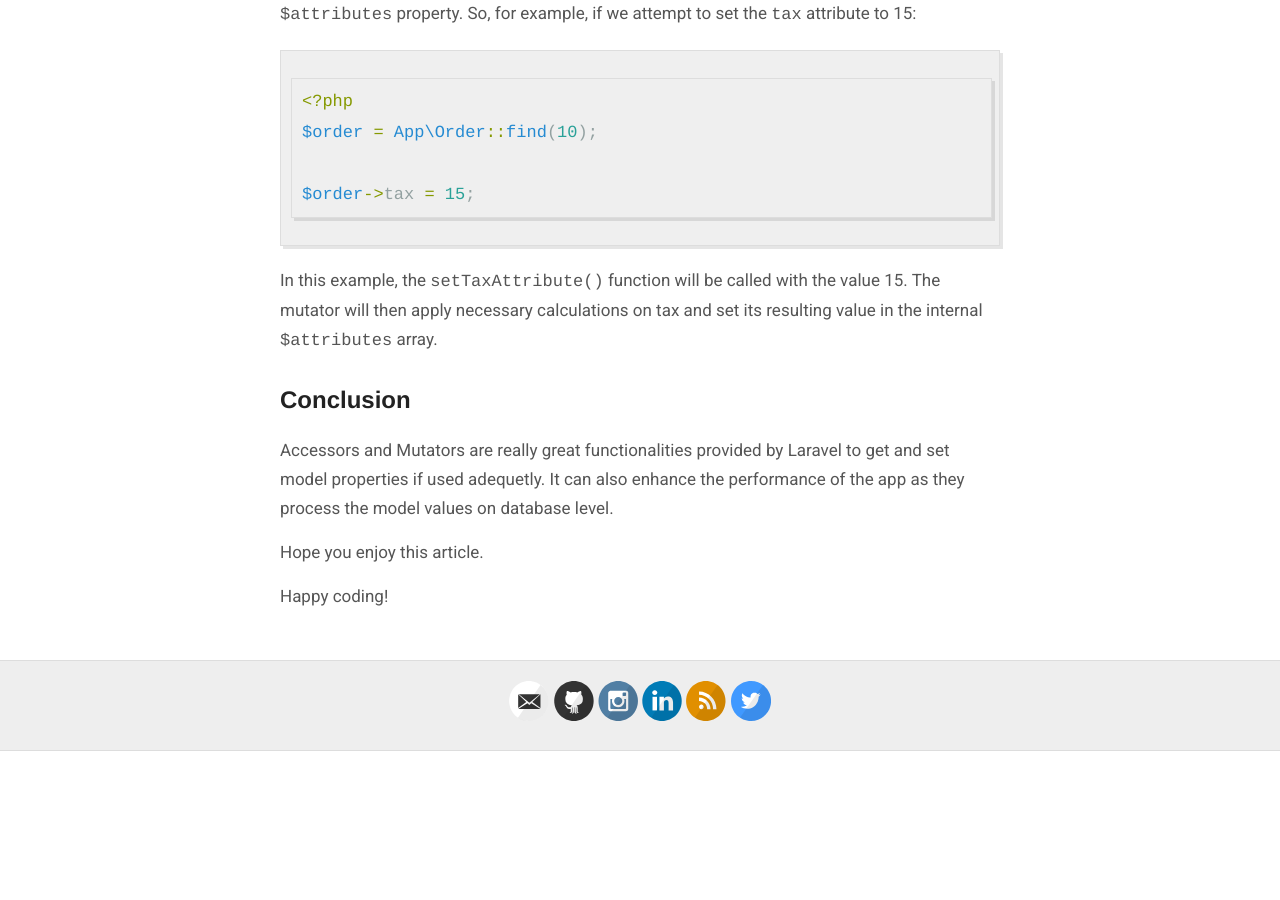
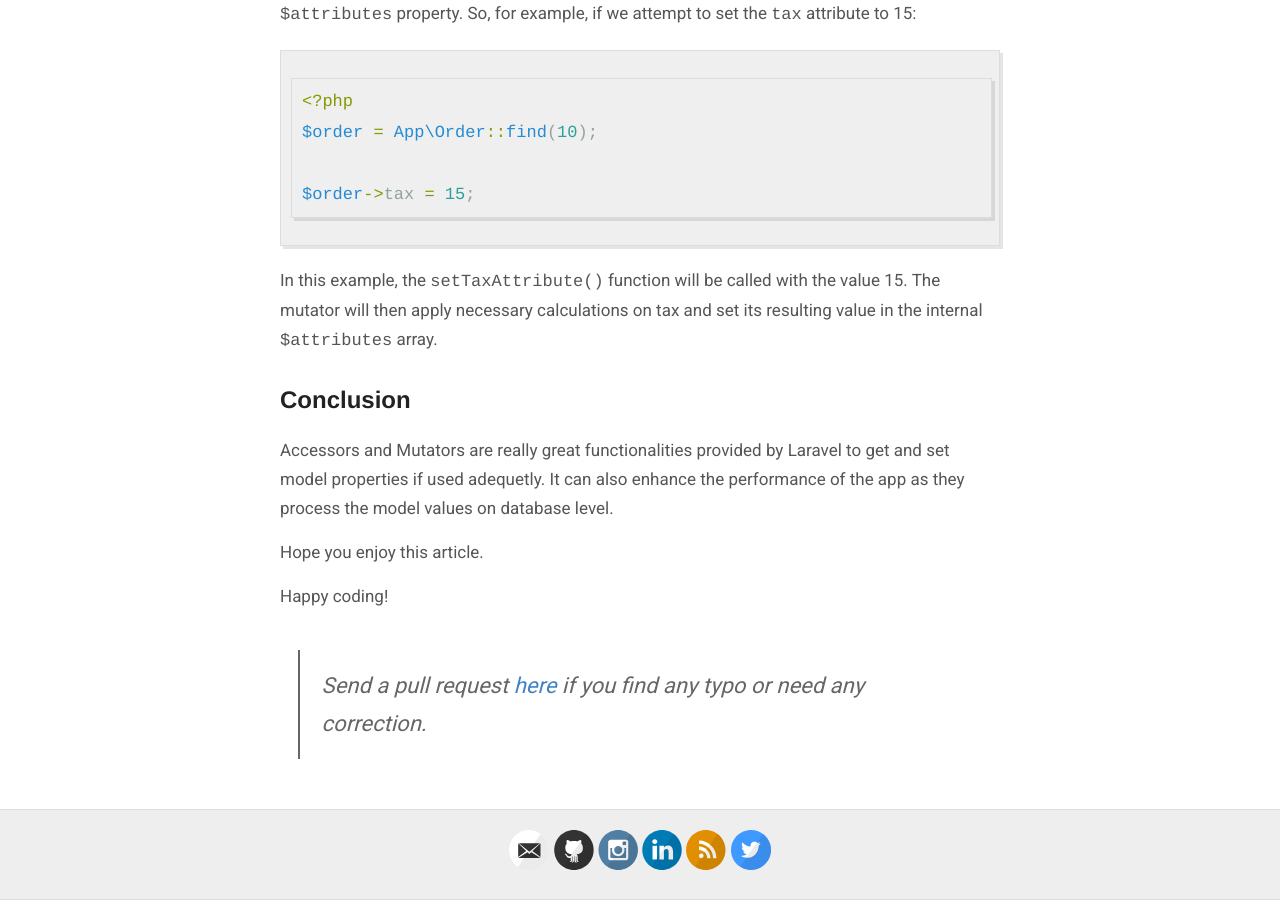
Before and after one commit to varunkumardev/amitmerchant1990.github.io, a Jekyll site: the page built from _posts/2017-8-23-Laravel-Accessors-And-Mutators.md, in a window 1280 px wide and 900 px high, scrolled down 2878 px. Built offline with Jekyll 4.4.1, drawn with Linux system fonts in a browser that asks for light colours; comment, search, counter and statistics services are not loaded; before the commit the page ends 3629 px from its top, so only the background shows below that.

Commit message:
Update 2017-8-23-Laravel-Accessors-And-Mutators.md

```diff
--- a/_posts/2017-8-23-Laravel-Accessors-And-Mutators.md
+++ b/_posts/2017-8-23-Laravel-Accessors-And-Mutators.md
@@ -98,3 +98,5 @@ Accessors and Mutators are really great functionalities provided by Laravel to g
 Hope you enjoy this article.
 
 Happy coding!
+
+> Send a pull request [here](https://github.com/amitmerchant1990/amitmerchant1990.github.io/edit/master/_posts/2017-8-23-Laravel-Accessors-And-Mutators.md) if you find any typo or need any correction.
```
